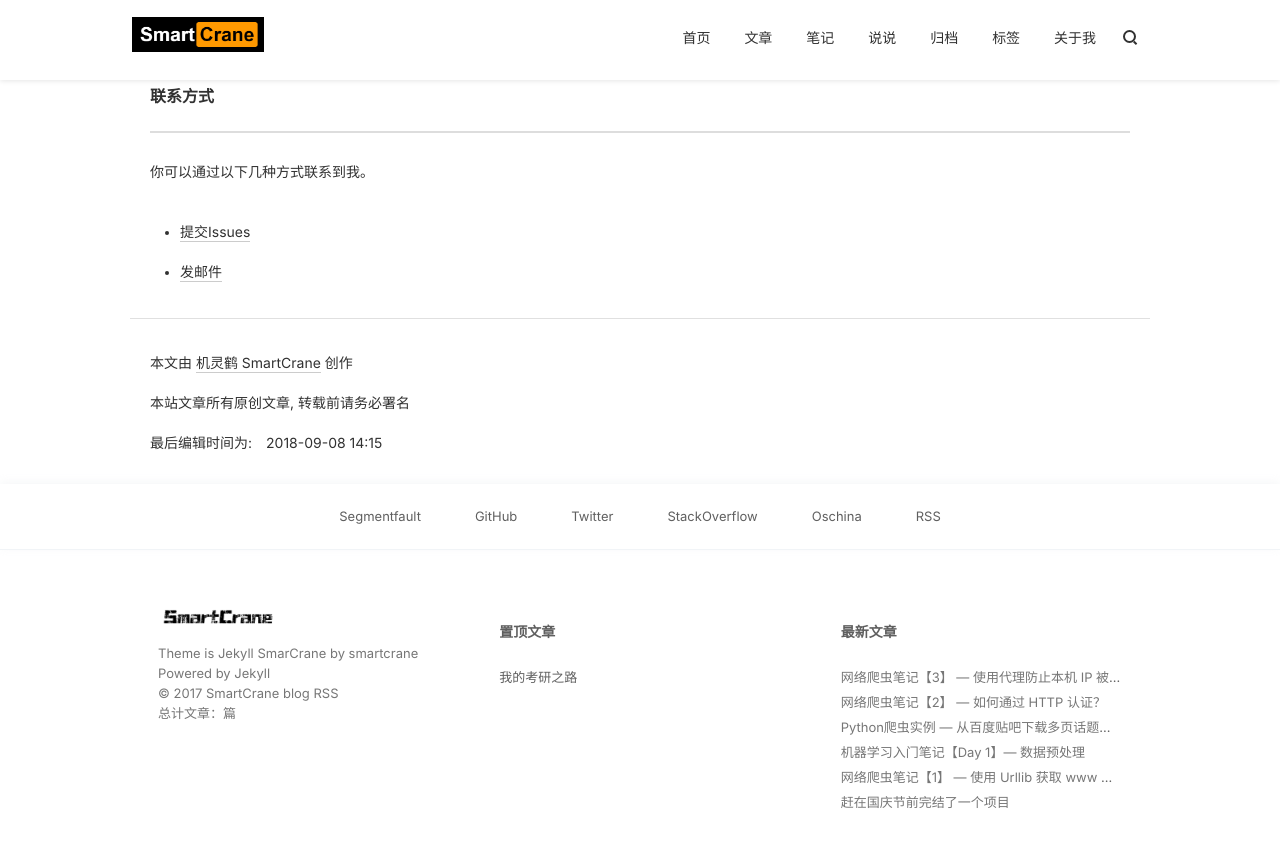
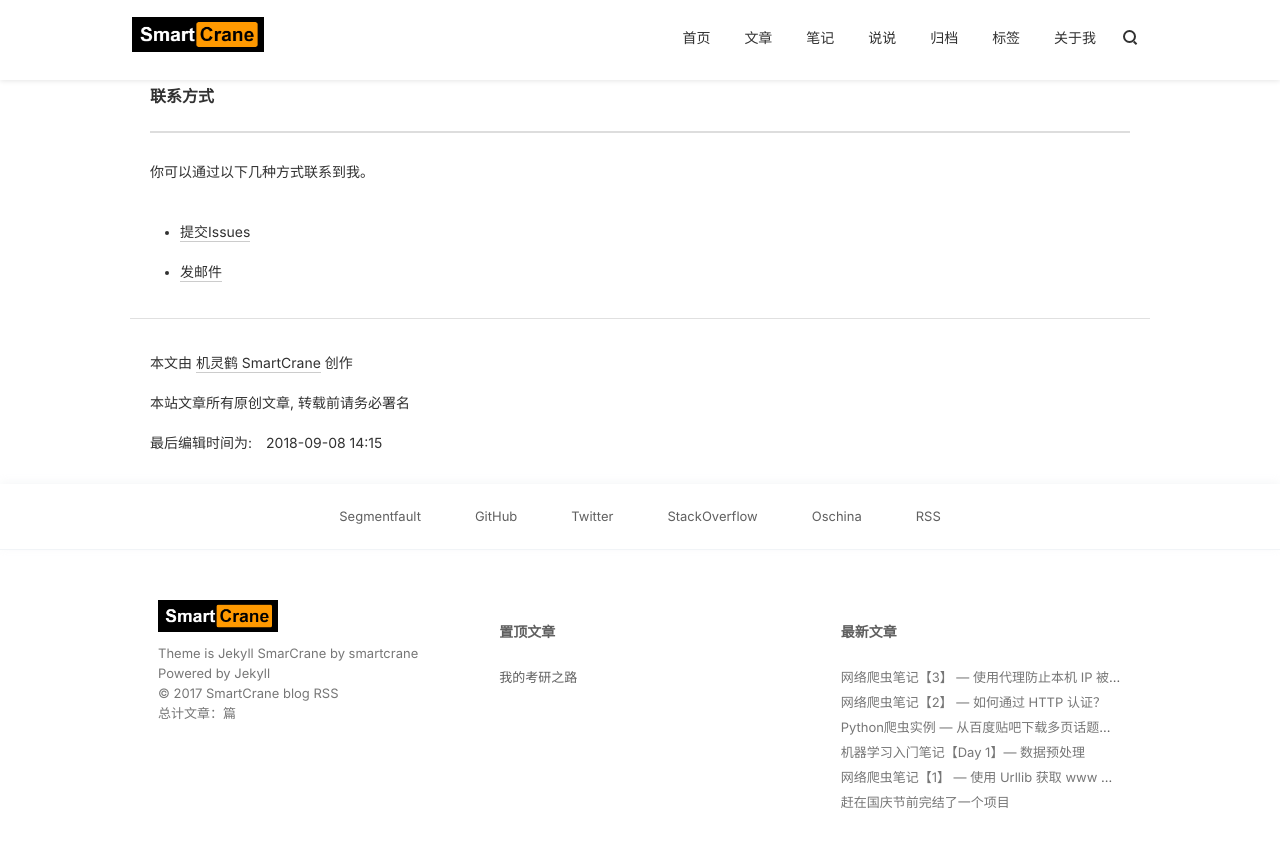
Before and after one commit to smartcrane2/smartcrane2.github.io, a Jekyll site: the page built from about.md, in a window 1280 px wide and 900 px high, scrolled down 2547 px. Shown: the top 847 px of the window. Built offline with Jekyll 4.4.1, drawn with Linux system fonts in a browser that asks for light colours; nearby versions of some CDN libraries; comment, search, counter and statistics services are not loaded.

Commit message:
Update foot.html

```diff
--- a/_includes/foot.html
+++ b/_includes/foot.html
@@ -16,7 +16,7 @@
             <div class="meta-item meta-copyright">
                 <div class="meta-copyright-info">
                     <a href="/" class="info-logo">
-                         <img src="{{ site.url }}/style/images/logo-smartcrane.png"   title="访问 SmartCrane_blog" data-hover="SmartCrane_blog" alt="SmartCrane_blog" /> </a>
+                         <img src="{{ site.url }}/style/images/logo-smartcrane3.png"   title="访问 SmartCrane_blog" data-hover="SmartCrane_blog" alt="SmartCrane_blog" /> </a>
                     <div class="info-text">
                         <p>Theme is Jekyll SmarCrane by smartcrane</p>
                         <p>Powered by Jekyll</p>
```
